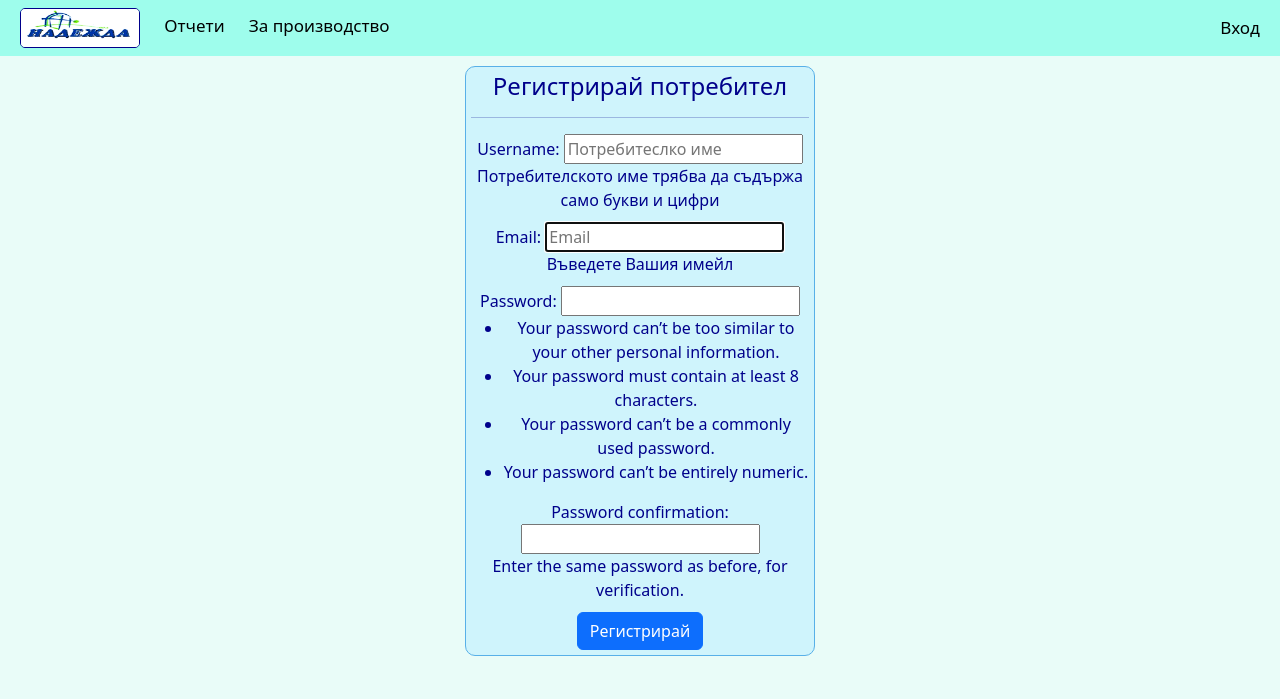
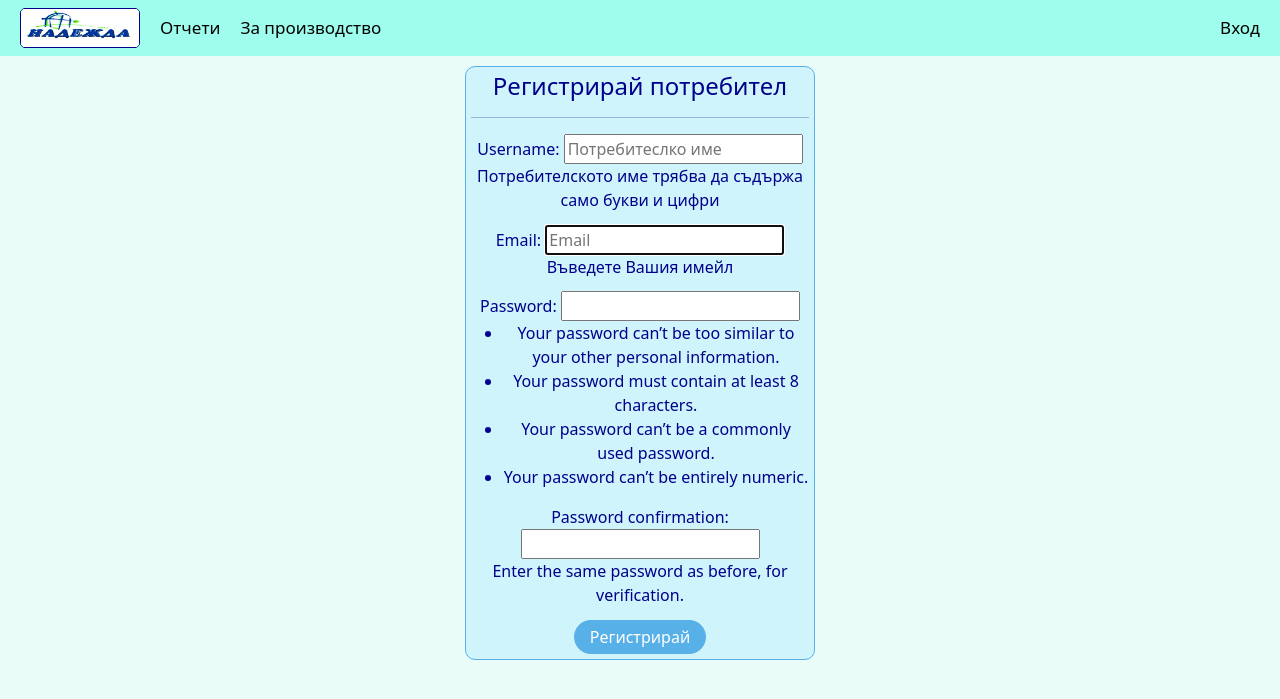
Before and after one commit to Trwifon/nadejda_94_django, a Django app: page /accounts/register/ in a window 1280 px wide. Shown: the top 699 px of the page. Run offline with Django 5.2, Linux system fonts and the light colour scheme.

Commit message:
css - navbar and buttons

```diff
--- a/static/styles/styles.css
+++ b/static/styles/styles.css
@@ -2,30 +2,81 @@ body {
     background: rgba(92, 239, 208, 0.13) !important;
 }
 
+.buttons {
+    background-color: #58b0e8;
+    border: none;
+    border-radius: 2em;
+    color: #fff;
+    padding: 0.3em 1em;
+
+    &:hover {
+        background-color: dodgerblue;
+        color: #000;
+    }
+}
+
+.buttons-danger {
+    background-color: red;
+}
+
+.buttons-group {
+    display: flex;
+    justify-content: center;
+    gap: 2em;
+    margin-bottom: 0.5em;
+}
+
 .navbar {
     background-color: rgba(2, 255, 209, 0.32);
+    display: flex;
+    justify-content: space-between;
+    align-items: center;
+}
+
+.navbar li {
+    display: inline-block;
+
+    a:hover {
+        color: blue;
+    }
 }
 
 .navbar-left {
-    float: left;
+    display: flex;
+    align-items: center;
+    padding: 0;
+    margin: 0;
+}
+
+.navbar-left li {
+    margin-left: 20px;
+}
+
+.navbar-center {
+    display: flex;
+    align-items: center;
+    gap: 2em;
     margin: 0;
     padding: 0;
 }
 
-.navbar-left li {
-    display: inline-block;
-    padding-left: 20px;
+.navbar-center li {
+    display: flex;
+}
+
+.navbar-center li form {
+    display: flex;
+    gap: 0.5em;
+    align-items: center;
 }
 
 .navbar-right {
-    float: right;
     margin: 0;
     padding: 0;
 }
 
 .navbar-right li {
-    display: inline-block;
-    padding-right: 20px;
+    margin-right: 20px;
 }
 
 .link-nav {
@@ -68,10 +119,12 @@ td, th{
     padding: 5px;
     text-align: center;
     color: darkblue;
+
+
 }
 
 .form-space {
-    margin-bottom: 10px;
+    margin-bottom: 0.8em;
 }
 
 .info {
--- a/templates/accounts/profile_delete.html
+++ b/templates/accounts/profile_delete.html
@@ -13,7 +13,7 @@
                     {{ field }}
                 </div>
             {% endfor %}
-            <button class="btn btn-primary">Изтрий</button>
+            <button class="buttons">Изтрий</button>
         </div>
     </form>
 {% endblock %}
--- a/templates/accounts/profile_update.html
+++ b/templates/accounts/profile_update.html
@@ -16,7 +16,7 @@
                     {{ field.errors }}
                 </div>
             {% endfor %}
-            <button class="btn btn-primary btn-lg">OK</button>
+            <button class="buttons">OK</button>
         </div>
     </form>
 {% endblock %}
--- a/templates/common/create.html
+++ b/templates/common/create.html
@@ -27,7 +27,7 @@
                     {% block extra_buttons %}
                     {% endblock %}
 
-                    <button name="save" class="btn btn-info mt-1">Запис</button>
+                    <button name="save" class="buttons">Запис</button>
                 </form>
             </div>
         </div>
--- a/templates/common/nav_bar.html
+++ b/templates/common/nav_bar.html
@@ -18,22 +18,23 @@
                 За производство
             </a>
         </li>
+    </ul>
+    <ul class="navbar-center">
         {% if current_path == '/' %}
             <li>
-                <form class="d-flex" method="Post">
+                <form method="Post">
                     {% csrf_token %}
-                    <span style="margin-top: 3px">
+                    <span>
                         {{ create_form }}
                     </span>
-
-                    <button name="create" class="btn btn-info btn-sm mx-1" type="submit">Избери</button>
+                    <button name="create" class="buttons type="submit">Избери</button>
                 </form>
             </li>
             <li>
-                <form class="d-flex" method="Post">
+                <form method="Post">
                     {% csrf_token %}
                     {{ search_form }}
-                    <button name="search" class="btn btn-info btn-sm mx-1" type="submit">Търси</button>
+                    <button name="search" class="buttons" type="submit">Търси</button>
                 </form>
             </li>
         {% endif %}
--- a/templates/common/report.html
+++ b/templates/common/report.html
@@ -34,7 +34,7 @@
             <td>
                 {% if record.order %}
                     {% if record.order|startswith:"C" %}
-                        {% if record.amount != 0 %}
+                        {% if record.amount != 0 or record.partner.name == 'Клиент' %}
                             <a href='{% url 'glass_details' record.id %}'>
                                 {{record.order}}
                             </a>
--- a/templates/glasses/create_glass.html
+++ b/templates/glasses/create_glass.html
@@ -12,6 +12,6 @@
 {% endblock table %}
 
 {% block extra_buttons %}
-    <button name="order" class="btn btn-info mt-1">Поръчка</button>
-    <button name="cancel" class="btn btn-info mt-1">Отказ</button>
+    <button name="order" class="buttons">Поръчка</button>
+    <button name="cancel" class="buttons">Отказ</button>
 {% endblock extra_buttons%}
--- a/templates/glasses/excel_glass.html
+++ b/templates/glasses/excel_glass.html
@@ -8,7 +8,7 @@
         <h4>{{ sent_time }}</h4>
         {% csrf_token %}
         {{ form.as_p }}
-        <button class="btn btn-info mt-3" type="submit" name="excel">Excel</button>
-        <button class="btn btn-info mt-3" type="submit" name="cancel">Отказ</button>
+        <button class="buttons" type="submit" name="excel">Excel</button>
+        <button class="buttons" type="submit" name="cancel">Отказ</button>
     </form>
 {% endblock content %}
--- a/templates/glasses/glass_additional_price.html
+++ b/templates/glasses/glass_additional_price.html
@@ -10,10 +10,10 @@
             </span>
             <input>
             <p>
-                <button name="ok" class="btn btn-info mt-3 mx-3">
+                <button name="ok" class="buttons">
                     Да
                 </button>
-                <button name="cancel" class="btn btn-info mt-3 mx-3">
+                <button name="cancel" class="buttons">
                     Не
                 </button>
             </p>
--- a/templates/glasses/glass_production.html
+++ b/templates/glasses/glass_production.html
@@ -8,7 +8,7 @@
                 {% csrf_token %}
                 {{ form.as_p }}
                 {% if orders %}
-                    <button class="btn btn-info" type="submit" name="glass_submit">За цеха</button>
+                    <button class="buttons" type="submit" name="glass_submit">За цеха</button>
                 {% endif %}
             </form>
         </div>
@@ -79,13 +79,13 @@
                 {% csrf_token %}
                 {{ production_form.as_p }}
                 {% if production_orders %}
-                    <button class="btn btn-info" type="submit" name="production_submit">Отказ</button>
+                    <button class="buttons" type="submit" name="production_submit">Отказ</button>
                 {% endif %}
             </form>
             <form method="post">
                 {% csrf_token %}
                 {% if production_orders %}
-                    <button class="btn btn-info mt-2" type="submit" name="ok">OK</button>
+                    <button class="buttons" type="submit" name="ok">OK</button>
                 {% endif %}
             </form>
         </div>
--- a/templates/records/create_report.html
+++ b/templates/records/create_report.html
@@ -14,7 +14,7 @@
                 {{ field }}
             </div>
         {% endfor %}
-        <button name="display" class = "btn btn-info " type="submit">Създай отчет</button>
-        <button name="excel" class = "btn btn-info " type="submit">Към Excel</button>
+        <button name="display" class = "buttons" type="submit">Създай отчет</button>
+        <button name="excel" class = "buttons" type="submit">Към Excel</button>
     </form>
 {% endblock %}
--- a/templates/records/partner_create.html
+++ b/templates/records/partner_create.html
@@ -12,6 +12,6 @@
                 {{ field }}
             </div>
         {% endfor %}
-        <button name="display" class = "btn btn-info " type="submit">Създай фирма</button>
+        <button name="display" class = "buttons" type="submit">Създай фирма</button>
     </form>
 {% endblock %}
--- a/templates/records/update_record.html
+++ b/templates/records/update_record.html
@@ -20,7 +20,7 @@
                         {{ field.error }}
                     </div>
                 {% endfor %}
-                <button class="btn btn-info">Редактирай</button>
+                <button class="buttons">Редактирай</button>
             </form>
         </div>
     </div>
--- a/templates/registration/login.html
+++ b/templates/registration/login.html
@@ -19,7 +19,7 @@
                 {{ error }}
             {% endfor %}
             <br>
-            <button class="btn btn-info ml-3 mt-3">Вход</button>
+            <button class="buttons">Вход</button>
             <h5 class="mt-5">Ако нямате регистрация?
                 <a href="{% url 'register' %}">Регистрирай се</a>
             </h5>
--- a/templates/registration/register.html
+++ b/templates/registration/register.html
@@ -15,7 +15,7 @@
                     {{ field.errors }}
                 </div>
             {% endfor %}
-            <button class="btn btn-primary">Регистрирай</button>
+            <button class="buttons">Регистрирай</button>
         </div>
     </form>
 {% endblock %}
```
Also changed, not shown: templates/accounts/profile_details.html (+3 -7 lines), templates/glasses/delete_glass_record.html (+6 -4 lines), templates/glasses/details_glass.html (+9 -6 lines), templates/glasses/record_price_increase.html (+8 -6 lines), templates/glasses/update_glass.html (+4 -4 lines).
